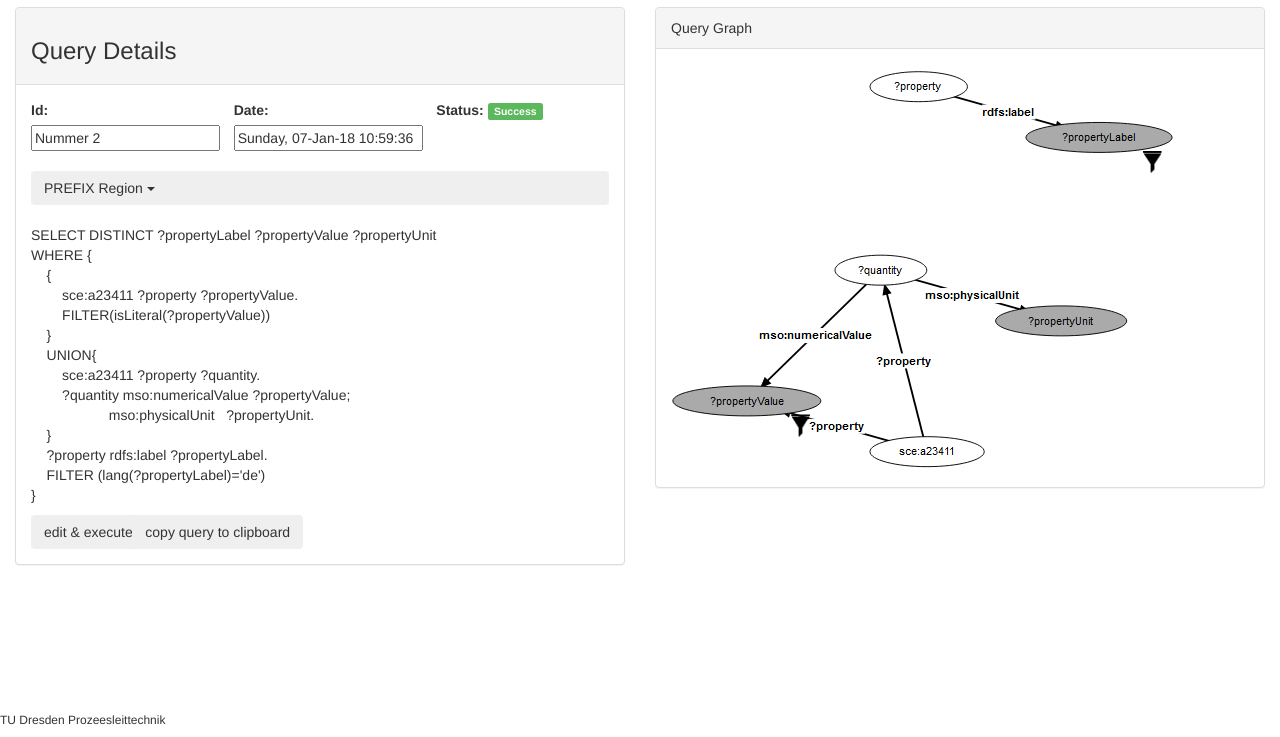
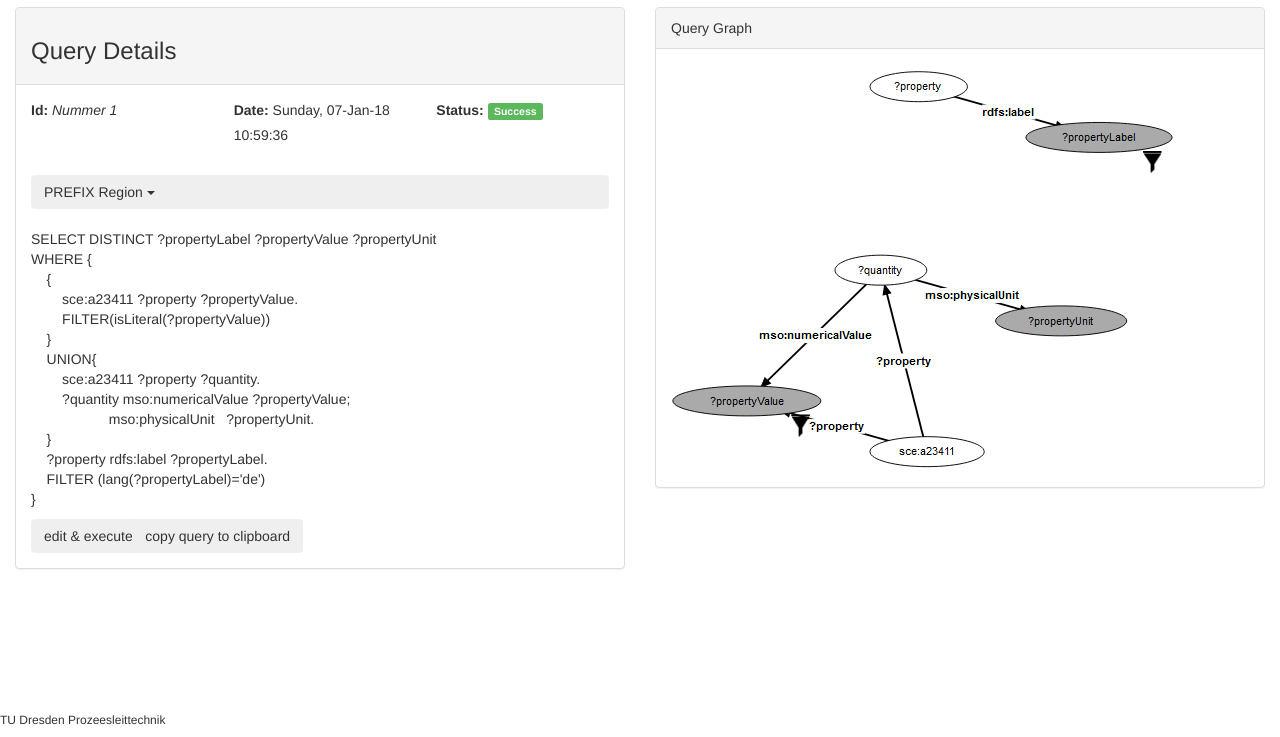
Before and after one commit to boomerder23/sparqlVisualisation, a plain HTML site: page visualisation.html in a window 1280 px wide. Shown: the part 63-800 px from the top of the page. Drawn offline with Linux system fonts and the light colour scheme.

Commit message:
Details neu angeordent mit anderen html tags

```diff
--- a/visualisation.html
+++ b/visualisation.html
@@ -26,17 +26,24 @@
         <div class="panel-body">
           <div class="row">
             <div class="col-sm-4">
-              <label>Id:</label>
-              <input type="text" value="Nummer 2">
+              <p>
+                <label>Id:</label>
+                <em>Nummer 1</em>
+              </p>
             </div>
             <div class="col-sm-4">
-              <label>Date:</label>
-              <input type="text" value="Sunday, 07-Jan-18 10:59:36">
+              <p>
+                <label>Date:</label>
+                <span>Sunday, 07-Jan-18 10:59:36</span>
+              </p>
             </div>
             <div class="col-sm-4">
-              <label>Status:</label>
-              <span class="label label-success">Success</span>
+              <p>
+                <label>Status:</label>
+                <span class="label label-success">Success</span>
+              </p>
             </div>
+
           </div>
           <div class="row">
             <label></label>
```
